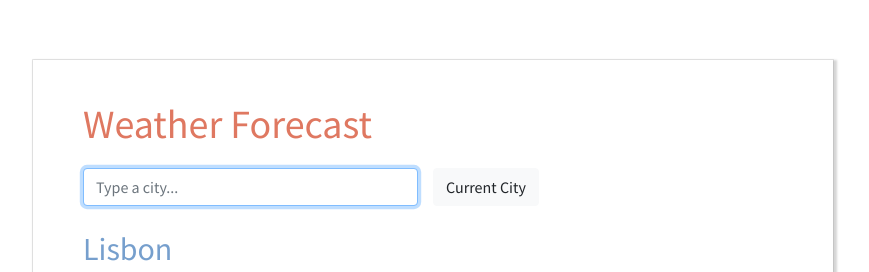
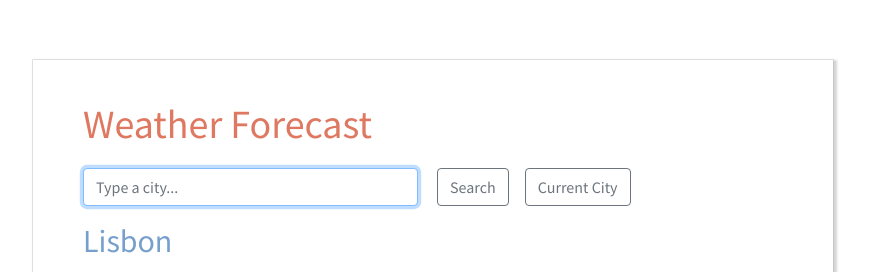
Before and after one commit to devines88/weather-app-react, a React (Create React App) app: page / in a window 1280 px wide. Shown: the top 272 px of the page, without its empty margins (238-1107 px from the left). Built offline with nearby package versions, Linux system fonts and the light colour scheme.

Commit message:
Added new Search (submit) button

```diff
--- a/package.json
+++ b/package.json
@@ -6,6 +6,7 @@
     "@testing-library/jest-dom": "^4.2.4",
     "@testing-library/react": "^9.5.0",
     "@testing-library/user-event": "^7.2.1",
+    "axios": "^0.19.2",
     "react": "^16.13.1",
     "react-dom": "^16.13.1",
     "react-scripts": "3.4.1"
--- a/src/Search.js
+++ b/src/Search.js
@@ -1,12 +1,30 @@
-import React from "react";
+import React, { useState } from "react";
 
 export default function Search() {
+  let [city, setCity] = useState(null);
+
+  function updateCity(event) {
+    let newCity = event.target.value.trim();
+    if (newCity && newCity.length > 0) {
+      setCity(newCity);
+    }
+  }
+
+  function handleSubmit(event) {
+    event.preventDefault();
+
+    event.target.reset();
+    alert(city);
+  }
+
   return (
     <div className="Search">
       <div className="row">
+        <div className="col mr-0">
+          <form onSubmit={handleSubmit}>
+            <div className="form-group">
+              <div className="row">
                 <div className="col-6">
-          <form>
-            <div className="form-group">
                   <input
                     type="text"
                     className="form-control"
@@ -15,18 +33,27 @@ export default function Search() {
                     autoComplete="off"
                     autoFocus="on"
                     maxLength="100"
+                    onChange={updateCity}
                   />
                 </div>
-          </form>
-        </div>
+                <input
+                  type="submit"
+                  className="btn btn-outline-secondary ml-1 mr-3"
+                  id="search-location"
+                  value="Search"
+                />
                 <button
                   type="button"
-          className="btn btn-light mb-4"
+                  className="btn btn-outline-secondary"
                   id="current-location"
                 >
                   Current City
                 </button>
               </div>
             </div>
+          </form>
+        </div>
+      </div>
+    </div>
   );
 }
```
Also changed, not shown: 1 other file (tests, documents, lock files or other folders). Lines whose indentation alone changed are shown as unchanged.
